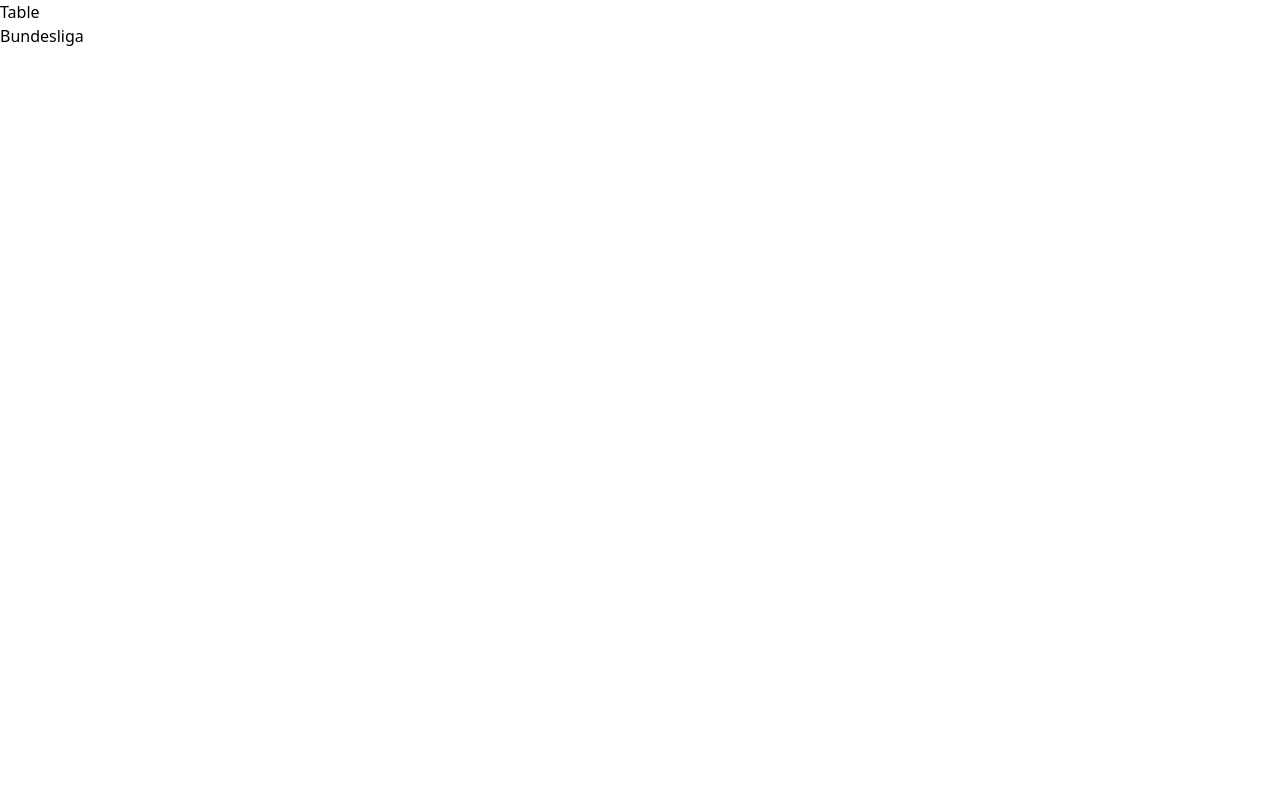
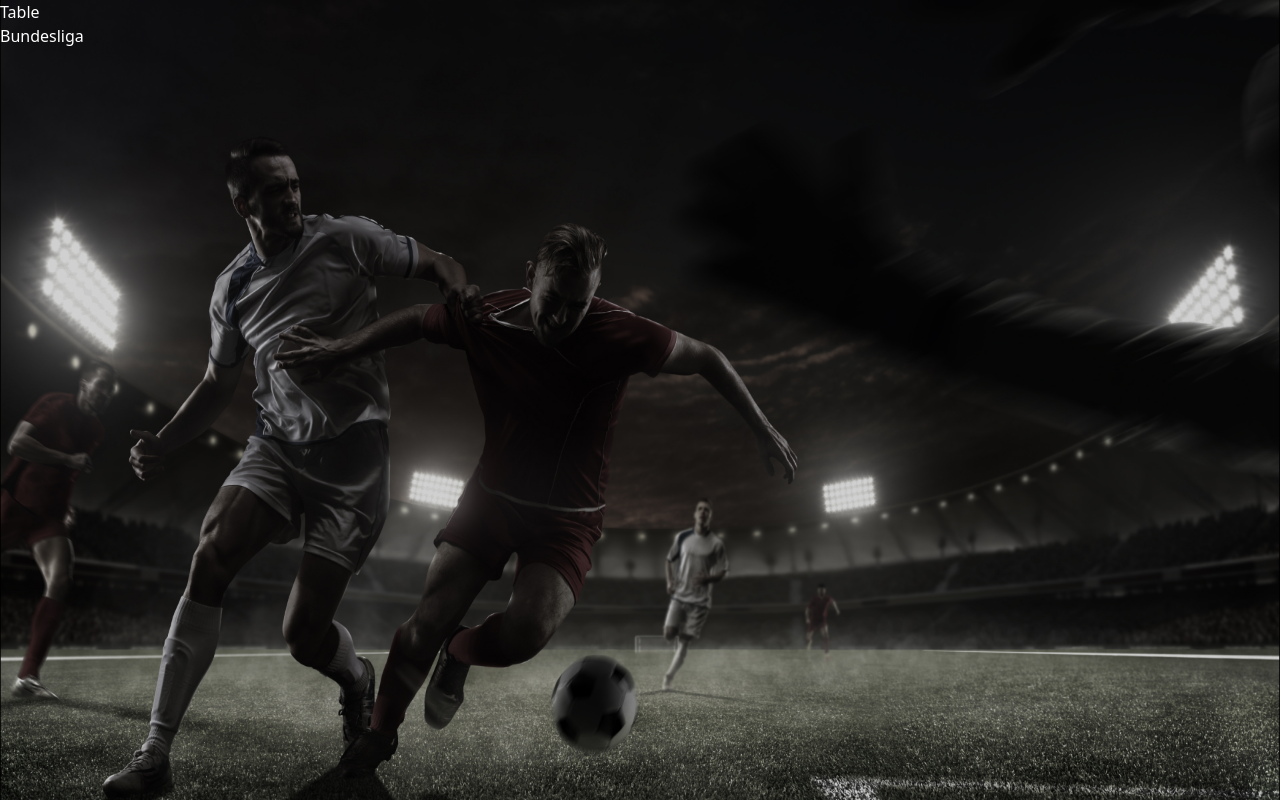
Before and after one commit to 4nnoy1ng/4bwi_React, a React (Create React App) app: page /table in a window 1280 px wide. Built offline with nearby package versions, Linux system fonts and the light colour scheme.

Commit message:
Begonnen mit Football

```diff
--- a/src/components/pages/Bundesliga.js
+++ b/src/components/pages/Bundesliga.js
@@ -4,9 +4,9 @@
 
 export default function Bundesliga() {
   return (
-    <div>
-      <div className="absolute -z-50">
-        <img className="bg-contain" src={background} alt="Background" />
+    <div className="no-scrollbar">
+      <div className="absolute -z-50 object-cover ">
+        <img className="h-screen w-screen" src={background} alt="Background" />
       </div>
       <div className="text-white">
         <h1>Bundesliga</h1>
--- a/src/components/pages/Table.js
+++ b/src/components/pages/Table.js
@@ -1,11 +1,19 @@
 import React from "react";
 import { Link } from "react-router-dom";
+import background from "../atoms/images/background.jpg";
 
 export default function Bundesliga() {
   return (
-    <div>
-      <h1>Table</h1>
-      <Link to="/">Bundesliga</Link>
+    <div className="no-scrollbar">
+      <div className="absolute -z-50 object-cover ">
+        <img className="h-screen w-screen" src={background} alt="Background" />
+      </div>
+      <div className="text-white">
+        <h1>Table</h1>
+        <Link className="" to="/">
+          Bundesliga
+        </Link>
+      </div>
     </div>
   );
 }
```
